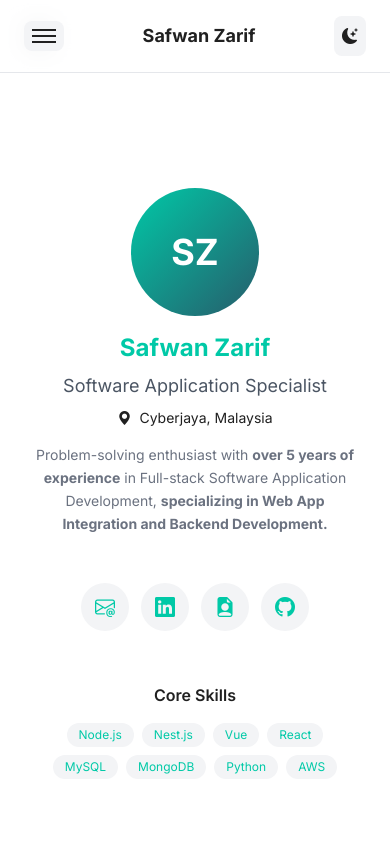
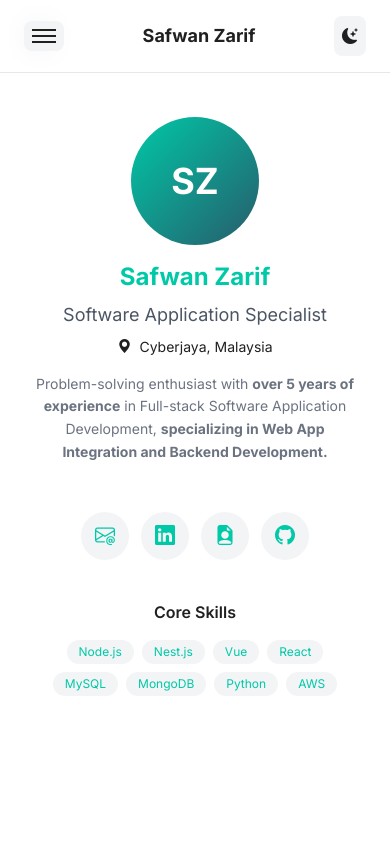
Before and after one commit to msafwanzarif/safwanzarif.dev, an Astro site: page / in a window 390 px wide. Shown: the top 844 px of the page. Built offline with nearby package versions, Linux system fonts and the light colour scheme; Astro itself is replaced by a stand-in of ours.

Commit message:
fix: mobile layout not fitting well

```diff
--- a/src/components/MobileProfilePanel.vue
+++ b/src/components/MobileProfilePanel.vue
@@ -2,8 +2,8 @@
   <!-- Mobile Profile Panel (Hidden by default, shown when menu is toggled) -->
   <div class="bg-black/50 z-50 lg:hidden" id="profile">
     <div
-      class="h-full w-full bg-white dark:bg-gray-900 shadow-xl transform transition-transform duration-300 min-h-[92vh]">
-      <div class="flex flex-col h-full items-center text-center pt-[10vh]" data-scroll-animation="fade-up" data-scroll-reverse="true">
+      class="h-full w-full bg-white dark:bg-gray-900 shadow-xl transform transition-transform duration-300 min-h-[92svh]">
+      <div class="flex flex-col h-full items-center text-center pt-[1.5svh]" data-scroll-animation="fade-up" data-scroll-reverse="true">
 
         <!-- Profile Content (Same as desktop) -->
         <div class="p-8 text-center">
@@ -54,7 +54,7 @@
         </div>
 
         <!-- Skills -->
-        <div class="px-8 pt-8 mt-5">
+        <div class="px-8 pt-8 mt-2">
           <h3 class="font-semibold mb-4">Core Skills</h3>
           <div class="flex flex-wrap gap-2 justify-center">
             <span v-for="skill in config.coreSkills" :key="skill"
```
